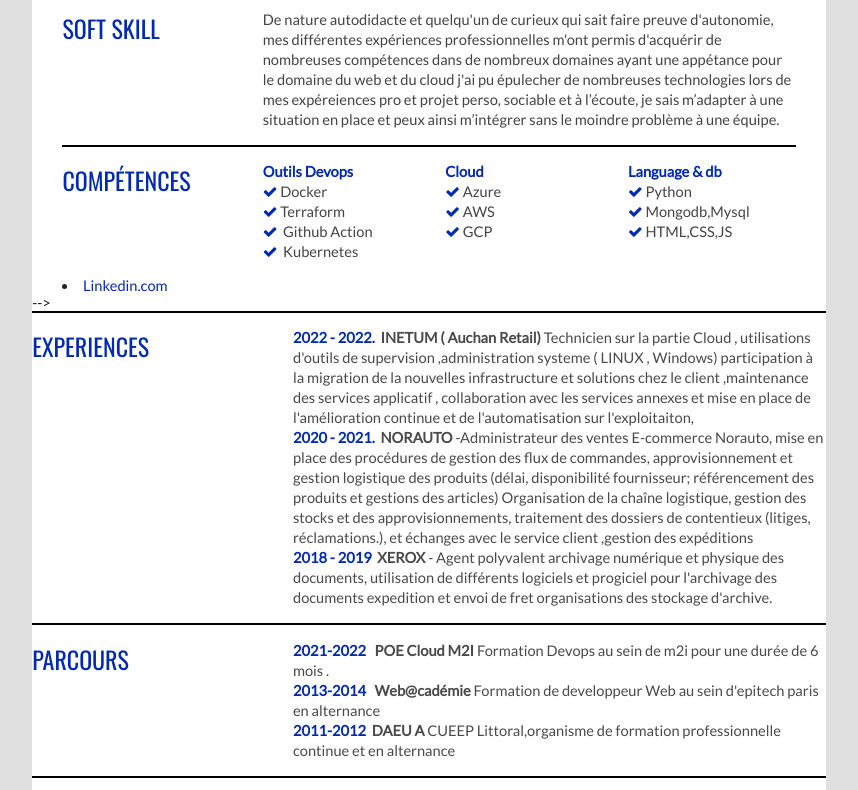
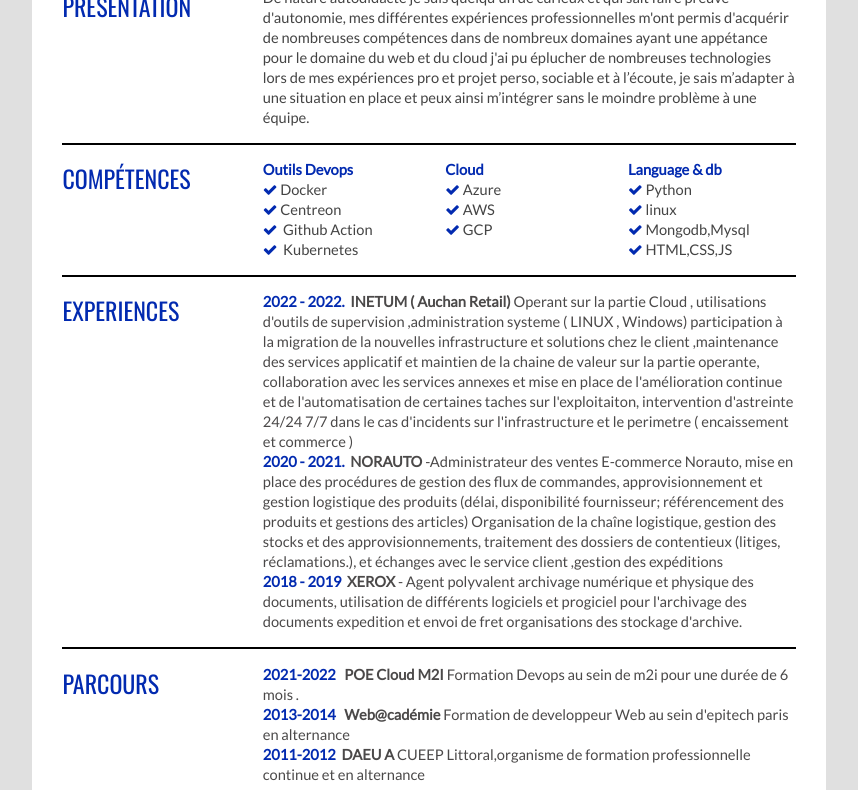
Before and after one commit to vanoud/cv_vanoud, a plain HTML site: page index.html in a window 1280 px wide. Shown: the part 269-1059 px from the top of the page, without its empty margins (211-1069 px from the left). Drawn offline with nearby package versions, Linux system fonts and the light colour scheme.

Commit message:
Update index.html

```diff
--- a/index.html
+++ b/index.html
@@ -55,7 +55,7 @@
             </div>
             <div class="mainpage">
                <div id="headshot" onmouseover="script()" >
-                  <img id="avatar" src="./img/photo2.jpg" alt="florent-vanoud"title="photo-parc-paris" />
+                  <img id="avatar" src="./img/florent3.jpeg" alt="florent-vanoud"title="photo-parc-paris" />
                </div>
                <div id="name">
                   <h1>Florent</br>Vanoudheusden<span class="date-petit">&nbsp;&nbsp;14 Avril 1991</span></h1>
@@ -66,11 +66,11 @@
                <section>
                   <article>
                      <div class="sectionpage">
-                        <h1>Soft skill</h1>
+                        <h1>présentation</h1>
                      </div>
                      <div class="sectionContent">
-                        <p>De nature autodidacte et quelqu'un de curieux qui sait faire preuve d'autonomie, mes différentes expériences professionnelles m'ont permis
-                           d'acquérir de nombreuses compétences dans de nombreux domaines ayant une appétance pour le domaine du web et du cloud j'ai pu épulecher de nombreuses technologies lors de mes expéreiences pro et projet perso,
+                        <p>De nature autodidacte je suis quelqu'un de curieux et qui sait faire preuve d'autonomie, mes différentes expériences professionnelles m'ont permis
+                           d'acquérir de nombreuses compétences dans de nombreux domaines ayant une appétance pour le domaine du web et du cloud j'ai pu éplucher de nombreuses technologies lors de mes expériences pro et projet perso,
                            sociable et à l’écoute, je sais m’adapter à une situation en place et peux ainsi m’intégrer sans
                            le moindre problème à une équipe.</p>
                      </div>
@@ -86,7 +86,7 @@
 
                         <li class="li-info">Outils Devops</li>
                         <li><i class="fa fa-check" aria-hidden="true"></i>&nbsp;Docker</li>
-                        <li><i class="fa fa-check" aria-hidden="true"></i>&nbsp;Terraform</li>
+                        <li><i class="fa fa-check" aria-hidden="true"></i>&nbsp;Centreon</li>
                         <li><i class="fa fa-check" aria-hidden="true"></i>&nbsp; Github Action</li>
                         <li><i class="fa fa-check" aria-hidden="true"></i>&nbsp; Kubernetes </li>
 
@@ -100,6 +100,7 @@
 
                         <li class="li-info">Language & db</li>
                         <li><i class="fa fa-check" aria-hidden="true"></i>&nbsp;Python</li>
+                        <li><i class="fa fa-check" aria-hidden="true"></i>&nbsp;linux</li>
                         <li><i class="fa fa-check" aria-hidden="true"></i>&nbsp;Mongodb,Mysql</li>
                         <li><i class="fa fa-check" aria-hidden="true"></i>&nbsp;HTML,CSS,JS</li>
 
@@ -109,18 +110,7 @@
                   </div>
                   <div class="clear"></div>
                </section>
-<!--                <section>
-                  <div class="sectionpage">
-                     <h1>Reseaux </h1>
-                  </div>
-                  <div class="sectionContent">
-                     <ul class="clients">
-                        <!-- <li ><a href="https://www.florent-vanoud.fr" target="_blank">florent-vanoud.fr</a></li> -->
-                        <li ><a href="https://www.linkedin.com/in/florent-vanoudheusden-653341107/"target="_blank">Linkedin.com</a></li>
-                     </ul>
-                  </div>
-                  <div class="clear"></div>
-               </section> -->
+
                <section>
                   <div class="sectionpage">
                      <h1>experiences</h1>
@@ -128,9 +118,9 @@
                   <div class="sectionContent">
                      <ul class="list">
                         <li><span class="li-info">2022 - 2022.&nbsp;&nbsp;</span><span class="bold">INETUM ( Auchan Retail)
-                              </span>Technicien sur la partie Cloud , utilisations d'outils de supervision ,administration systeme ( LINUX , Windows)
-                           participation à la migration de la nouvelles infrastructure et solutions chez le client ,maintenance des services applicatif , collaboration avec les services annexes et mise en place de l'amélioration continue
-                            et de l'automatisation sur l'exploitaiton,
+                              </span>Operant sur la partie Cloud , utilisations d'outils de supervision ,administration systeme ( LINUX , Windows)
+                           participation à la migration de la nouvelles infrastructure et solutions chez le client ,maintenance des services applicatif et maintien de la chaine de valeur sur la partie operante, collaboration avec les services annexes et mise en place de l'amélioration continue
+                           et de l'automatisation de certaines taches sur l'exploitaiton, intervention d'astreinte 24/24 7/7 dans le cas d'incidents sur l'infrastructure et le perimetre ( encaissement et commerce )
                         </li>
                         <li><span class="li-info">2020 - 2021.&nbsp;&nbsp;</span><span class="bold">NORAUTO</span>
                            -Administrateur des ventes E-commerce Norauto, mise en place des procédures de gestion des flux de commandes, approvisionnement et gestion logistique des produits (délai, disponibilité fournisseur;
```
